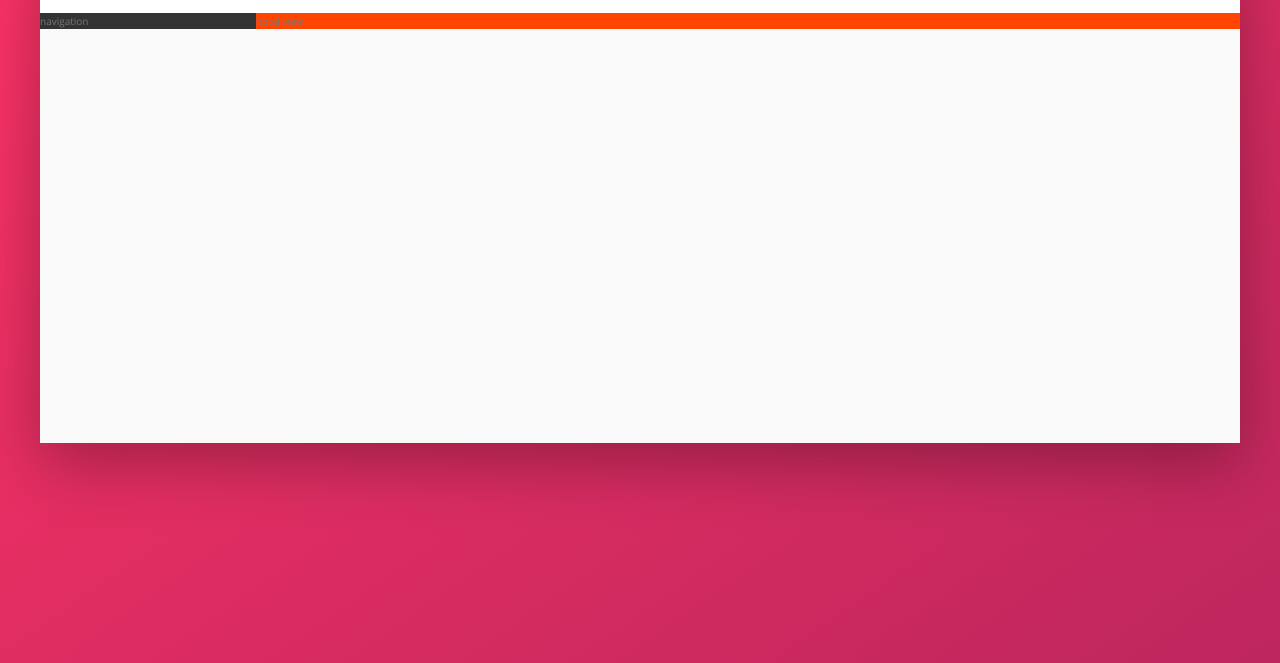
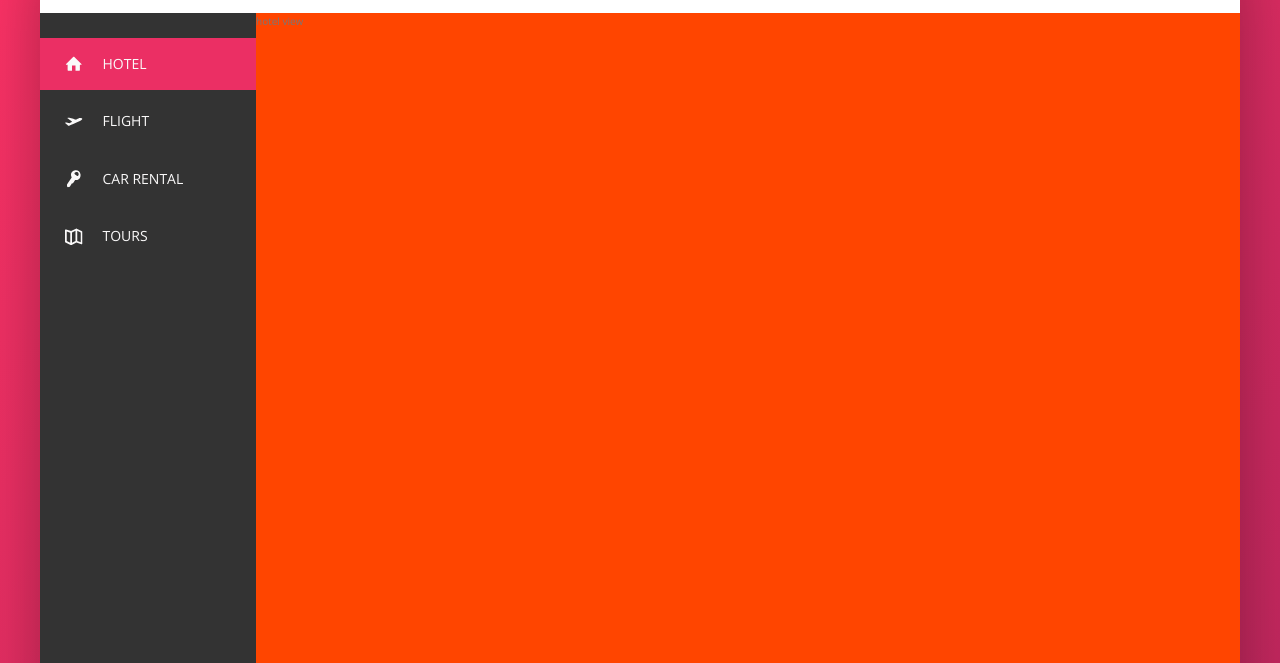
Before and after one commit to VilislavAngelov/TrilloProject, a website: page index.html in a window 1280 px wide. Shown: the part 137-800 px from the top of the page. Drawn offline with nearby package versions, Linux system fonts and the light colour scheme.

Commit message:
finished the side bar navigation

```diff
--- a/index.html
+++ b/index.html
@@ -47,8 +47,46 @@
 
             <div class="content">
                 <nav class="sidebar">
-                    navigation
+                    <ul class="side-nav">
+                        <li class="side-nav__item side-nav__item--active">
+                            <a href="#" class="side-nav__link">
+                                <svg class="side-nav__icon">
+                                    <use xlink:href="img/sprite.svg#icon-home"></use>
+                                </svg>
+                                <span>Hotel</span>
+                            </a>
+                        </li>
+                        <li class="side-nav__item">
+                            <a href="#" class="side-nav__link">
+                                <svg class="side-nav__icon">
+                                    <use xlink:href="img/sprite.svg#icon-aircraft-take-off"></use>
+                                </svg>
+                                <span>Flight</span>
+                            </a>
+                        </li>
+                        <li class="side-nav__item">
+                            <a href="#" class="side-nav__link">
+                                <svg class="side-nav__icon">
+                                    <use xlink:href="img/sprite.svg#icon-key"></use>
+                                </svg>
+                                <span>Car rental</span>
+                            </a>
+                        </li>
+                        <li class="side-nav__item">
+                            <a href="#" class="side-nav__link">
+                                <svg class="side-nav__icon">
+                                    <use xlink:href="img/sprite.svg#icon-map"></use>
+                                </svg>
+                                <span>Tours</span>
+                            </a>
+                        </li>
+                    </ul>
+                    <div class="legal">
+                        &copy 2018 by Trillo. All rights reserved.
+                    </div>
                 </nav>
+
+
                 <main class="hotel-view">
                     hotel view
                 </main>
--- a/sass/_components.scss
+++ b/sass/_components.scss
@@ -109,3 +109,71 @@
     }
 
 }
+
+.side-nav {
+    font-size: 1.4rem;
+    list-style: none;
+    margin-top: 2.5rem;
+
+    &__item {
+        position: relative;
+
+        &:not(:last-child) {
+            margin-bottom: .5rem;
+        }
+    }
+
+    &__item:before {
+        content: "";
+        position: absolute;
+        top: 0;
+        left: 0;
+        height: 100%;
+        width: 3px;
+        background-color: var(--color-primary);
+        transform: scaleY(0);
+        transition: transform .2s,
+                    width .4s .2s cubic-bezier(1,0,0,1),
+                    background-color .1s;
+    }
+
+    &__item:hover::before,
+    &__item--active::before {
+        transform: scaleY(1);
+        width: 100%;
+    }
+
+    &__item:active::before {
+        background-color: var(--color-primary-light);
+    }
+
+    &__link:link,
+    &__link:visited {
+        color: var(--color-grey-light-1);
+        text-decoration: none;
+        text-transform: uppercase;
+        display: inline-block;
+        padding: 1.5rem;
+        position: relative;
+        z-index: 10;
+
+        display: flex;
+        align-items: center;
+        outline: none;
+    }
+
+    &__icon {
+        width: 1.75rem;
+        height: 1.75rem;
+        margin-right: 2rem;
+        margin-left: 1rem;
+        fill: currentColor;
+    }
+}
+
+.legal {
+    font-size: 1.2rem;
+    text-align: center;
+    padding: 2.5rem;
+    color: var(--color-grey-light-4);
+}
--- a/sass/_layout.scss
+++ b/sass/_layout.scss
@@ -24,13 +24,15 @@
 
 .sidebar {
     background-color: var(--color-grey-dark-1);
-
+    display: flex;
+    flex-direction: column;
     flex: 0 0 18%;
+    justify-content: space-between;
 }
 
 .hotel-view {
     background-color: #fff;
     background-color: orangered;
-
+    height: 80rem;
     flex: 1;
 }
```
Also changed, not shown: css/style.css.
